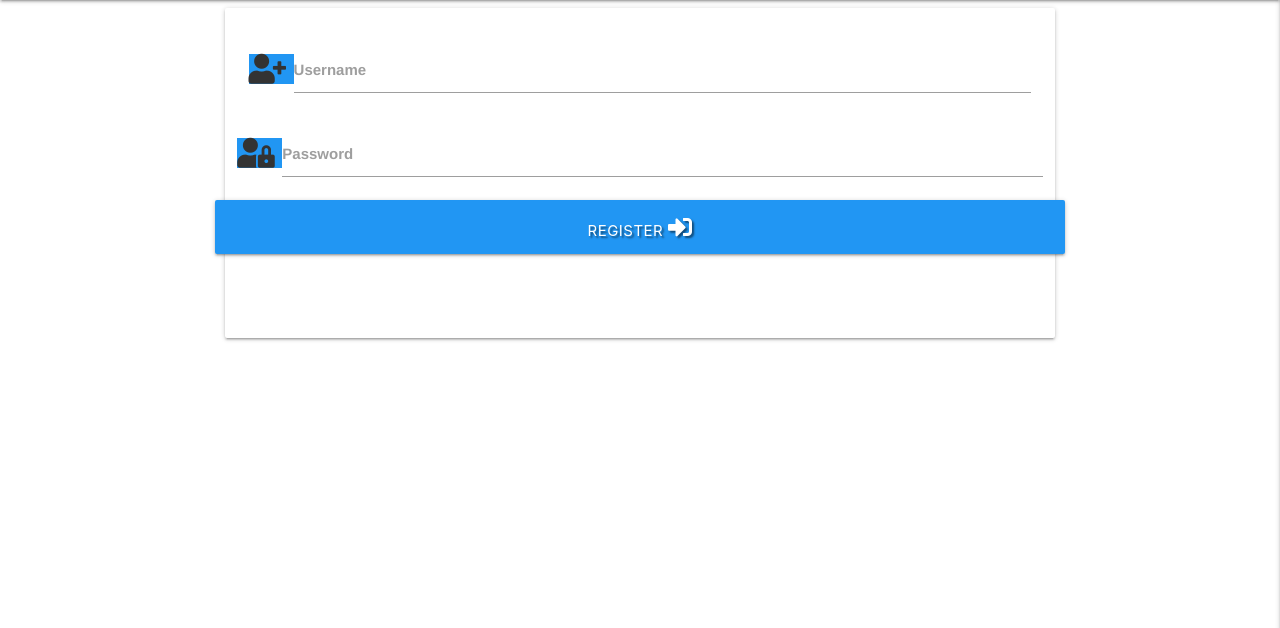
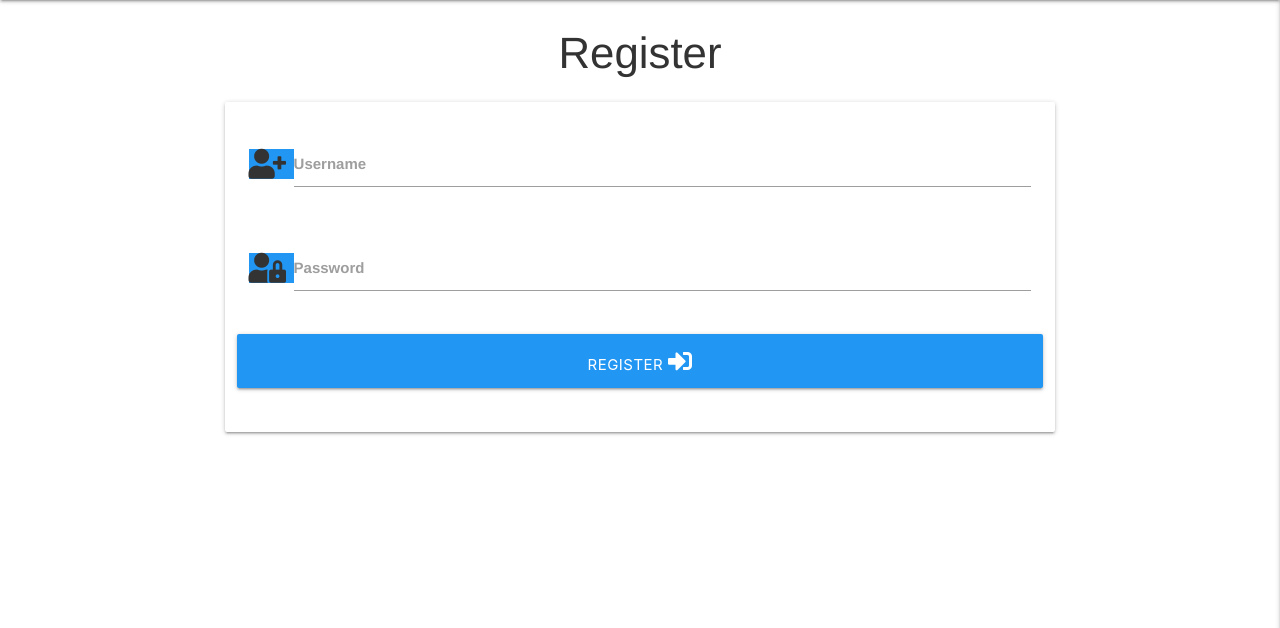
Before and after one commit to VMBlakelock/saute-and-skewers-greekfood, a Flask app: page /register in a window 1280 px wide. Shown: the part 64-692 px from the top of the page. Run offline with Flask 2, Linux system fonts and the light colour scheme; some libraries are stand-ins or nearby versions.

Commit message:
Found Error in register.html that caused the bytes-like error. Register page reloads

```diff
--- a/app.py
+++ b/app.py
@@ -42,6 +42,7 @@ def register():
             "password": generate_password_hash(request.form.get("password"))
         }
         mongo.db.users.insert_one(register)
+
         # put the new user into 'session' cookie
         session["user"] = request.form.get("username").lower()
         flash("Registration Successful!")
--- a/templates/register.html
+++ b/templates/register.html
@@ -1,9 +1,10 @@
 {% extends "base.html" %}
 {% block content %}
 
+<h3 class="center-align">Register</h3>
 
 <div class="row">
-    <form class="col s12 m5 m8 offset-m2" method="POST" action="{{ url_for('register') }}">
+    <form class="col s12 m8 offset-m2" method="POST" action="{{ url_for('register') }}">
       <div class="card-panel">
 
         <!-- username -->
@@ -13,21 +14,23 @@
           <input id="username" name="username" type="text" class="validate">
           <label for="username">Username</label>
         </div>
+    </div>
 
         <!-- password -->
         <div class="row">
-        <div class="input-field col s12">
-        <i class="fas fa-user-lock prefix text-#2196f3 blue"></i>
-          <input id="password" name="username" type="password" class="validate">
-          <label for="password">Password</label>
+            <div class="input-field col s12">
+            <i class="fas fa-user-lock prefix text-#2196f3 blue"></i>
+            <input id="password" name="password" type="password" class="validate">
+            <label for="password">Password</label>
         </div>
+    </div>
 
         <!-- register -->
         <div class="row">
-        <button type="submit" class="col s12 btn-large #2196f3 blue text-shadow">Register <i class="fas fa-sign-in-alt"></i></button>
-      </div>
-      </div>
-      </div>
+        <button type="submit" class="col s12 btn-large #2196f3 blue">
+                        Register <i class="fas fa-sign-in-alt"></i>
+                    </button>
+        </div>
       </div>
     </form>
   </div>
```
